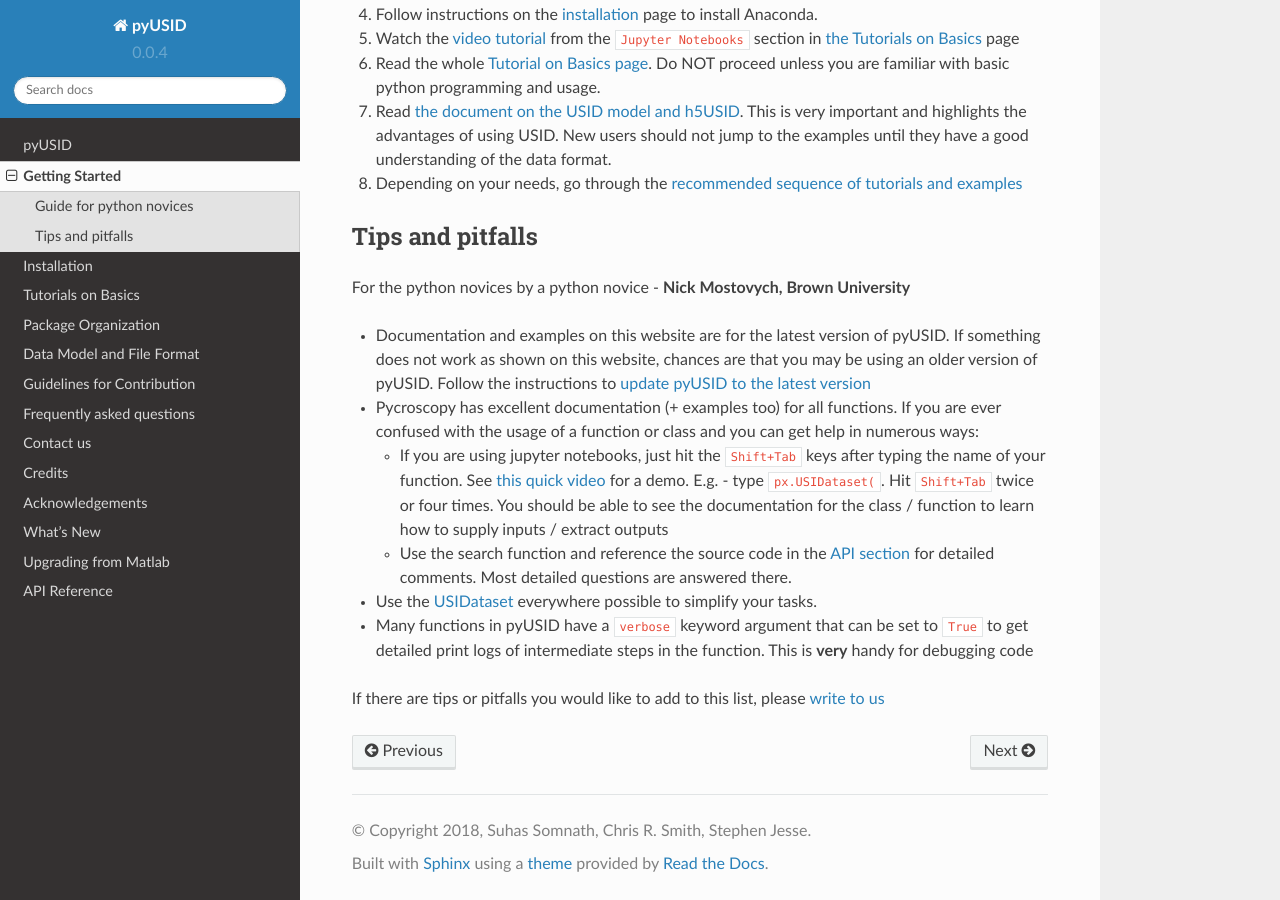
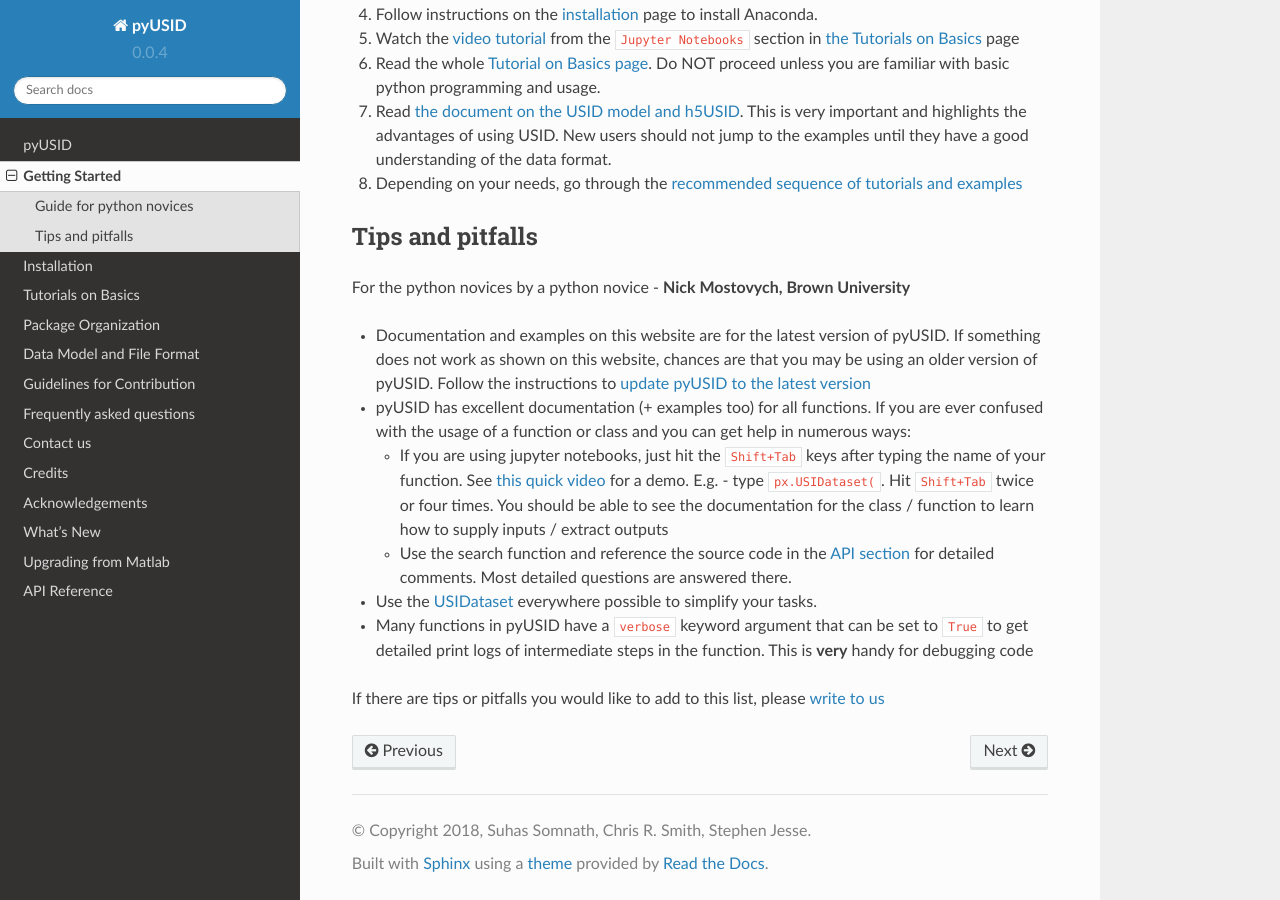
Before and after one commit to pycroscopy/pyUSID, a Sphinx documentation site: the page built from docs/getting_started.rst, in a window 1280 px wide and 900 px high, scrolled down 669 px. Built offline with Sphinx 7.4.7 and the Read the Docs theme 2.0.0, drawn with Linux system fonts in a browser that asks for light colours; pages that are not in the unit, such as notebooks, are missing from menus.

Commit message:
Replaced incorrect package name

```diff
--- a/docs/getting_started.rst
+++ b/docs/getting_started.rst
@@ -30,7 +30,7 @@ For the python novices by a python novice - **Nick Mostovych, Brown University**
 
 * Documentation and examples on this website are for the latest version of pyUSID. If something does not work as shown on this website,
   chances are that you may be using an older version of pyUSID. Follow the instructions to `update pyUSID to the latest version <./install.html#updating-pyUSID>`_
-* Pycroscopy has excellent documentation (+ examples too) for all functions. If you are ever confused with the usage of a
+* pyUSID has excellent documentation (+ examples too) for all functions. If you are ever confused with the usage of a
   function or class and you can get help in numerous ways:
 
   * If you are using jupyter notebooks, just hit the ``Shift+Tab`` keys after typing the name of your function.
```
